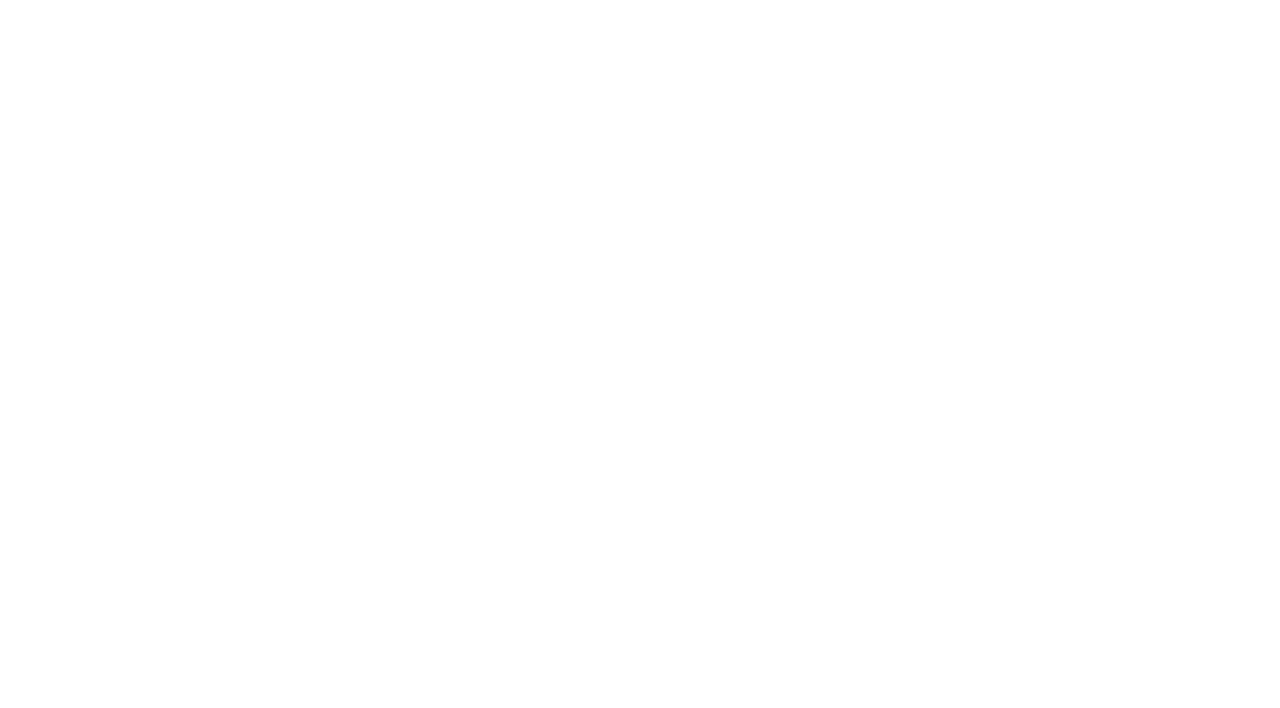
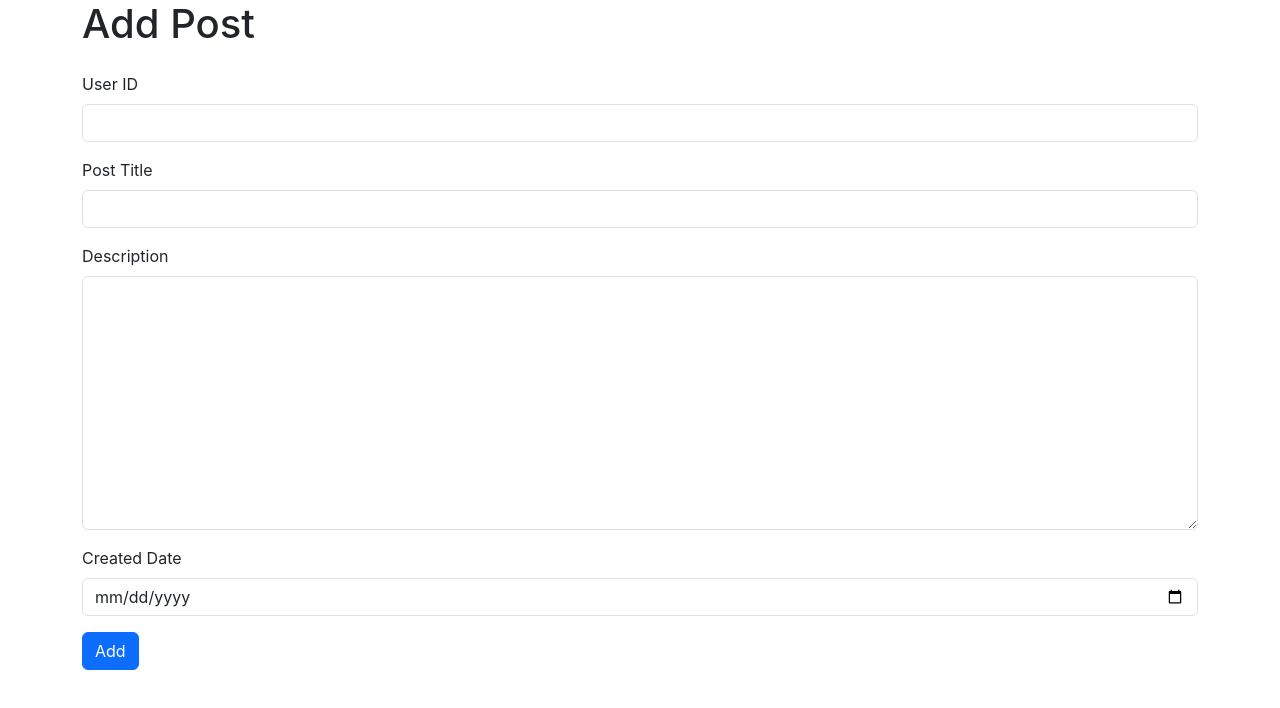
Before and after one commit to Sree1710/user-app-frontend, a React (Create React App) app: page /addp in a window 1280 px wide. Before the commit this address had no page. Shown: the top 708 px of the page. Built offline with nearby package versions, Linux system fonts and the light colour scheme.

Commit message:
AddPost component completed

```diff
--- a/src/App.js
+++ b/src/App.js
@@ -3,6 +3,7 @@ import './App.css';
 import Login from './Components/Login';
 import UserRegistration from './Components/UserRegistration';
 import { BrowserRouter, Route, Routes } from 'react-router-dom';
+import AddPost from './Components/AddPost';
 
 function App() {
   return (
@@ -11,6 +12,7 @@ function App() {
     <Routes>
       <Route path='/' exact element={<Login/>} />
       <Route path='/regu' exact element={<UserRegistration/>} />
+      <Route path='/addp' exact element={<AddPost/>}/>
     </Routes>
     </BrowserRouter>
     </div>
--- a/src/Components/AddPost.jsx
+++ b/src/Components/AddPost.jsx
@@ -1,8 +1,65 @@
-import React from 'react'
+import axios from 'axios'
+import React, { useState } from 'react'
 
 const AddPost = () => {
+    const [inputField,setInputField]=useState(
+    {userID:"",postTitle:"",postDesc:"",postCreateDate:""}
+    )
+
+    const apiLink="http://localhost:3001/addp"
+
+    const inputHandler=(event)=>{
+        setInputField({...inputField,[event.target.name]:event.target.value})
+    }
+
+    const readValue=()=>{
+        console.log(inputField)
+        axios.post(apiLink,inputField).then(
+            (Response)=>{
+              if (Response.data.status=="success") {
+                alert("Post Added Successfully!!")
+                setInputField({userID:"",postTitle:"",postDesc:"",postCreateDate:""})
+              } else {
+                alert("Something Went Wrong!!")
+              }
+            }
+        )
+
+    }
+
   return (
-    <div>AddPost</div>
+    <div>
+        <div className="container">
+            <div className="row">
+                <div className="col col-12 col-sm-12 col-md-12 col-lg-12 col-xl-12 col-xxl-12">
+                    <div className="row g-3">
+                        <div className="col col-12 col-sm-12 col-md-12 col-lg-12 col-xl-12 col-xxl-12">
+                            <h1>Add Post</h1>
+                        </div>
+                        <div className="col col-12 col-sm-12 col-md-12 col-lg-12 col-xl-12 col-xxl-12">
+                            <label htmlFor="" className="form-label">User ID</label>
+                            <input onChange={inputHandler} type="text" className="form-control" name="userID" value={inputField.userID} />
+                        </div>
+                        <div className="col col-12 col-sm-12 col-md-12 col-lg-12 col-xl-12 col-xxl-12">
+                            <label htmlFor="" className="form-label">Post Title</label>
+                            <input onChange={inputHandler} type="text" className="form-control" name="postTitle" value={inputField.postTitle} />
+                        </div>
+                        <div className="col col-12 col-sm-12 col-md-12 col-lg-12 col-xl-12 col-xxl-12">
+                            <label htmlFor="" className="form-label">Description</label>
+                            <textarea onChange={inputHandler} name="postDesc" id="" cols="30" rows="10" className="form-control" value={inputField.postDesc}></textarea>
+                        </div>
+                        <div className="col col-12 col-sm-12 col-md-12 col-lg-12 col-xl-12 col-xxl-12">
+                            <label htmlFor="" className="form-label">Created Date</label>
+                            <input onChange={inputHandler} type="date" name="postCreateDate" id="" className="form-control" value={inputField.postCreateDate} />
+                        </div>
+                        <div className="col col-12 col-sm-12 col-md-12 col-lg-12 col-xl-12 col-xxl-12">
+                            <button onClick={readValue} className="btn btn-primary">Add</button>
+                        </div>
+                    </div>
+                </div>
+            </div>
+        </div>
+    </div>
   )
 }
 
--- a/src/Components/Login.jsx
+++ b/src/Components/Login.jsx
@@ -1,10 +1,14 @@
 import axios from 'axios'
 import React, { useState } from 'react'
+import { useNavigate } from 'react-router-dom'
+import AddPost from './AddPost'
 
 const Login = () => {
     const [inputField,setInputField]=useState(
         {username:"",password:""}
     )
+
+    const navigate=useNavigate()
 
     const apiLink="http://localhost:3001/login"
 
@@ -17,9 +21,7 @@ const Login = () => {
         axios.post(apiLink,inputField).then(
             (Response)=>{
                 if (Response.data.status=="success") {
-                    let getName=Response.data.data.name
-                    console.log(getName)
-                    alert("Logged In Successfully by "+getName)
+                    navigate("/addp")
                 } else {
                     alert(Response.data.status)
                 }
```
